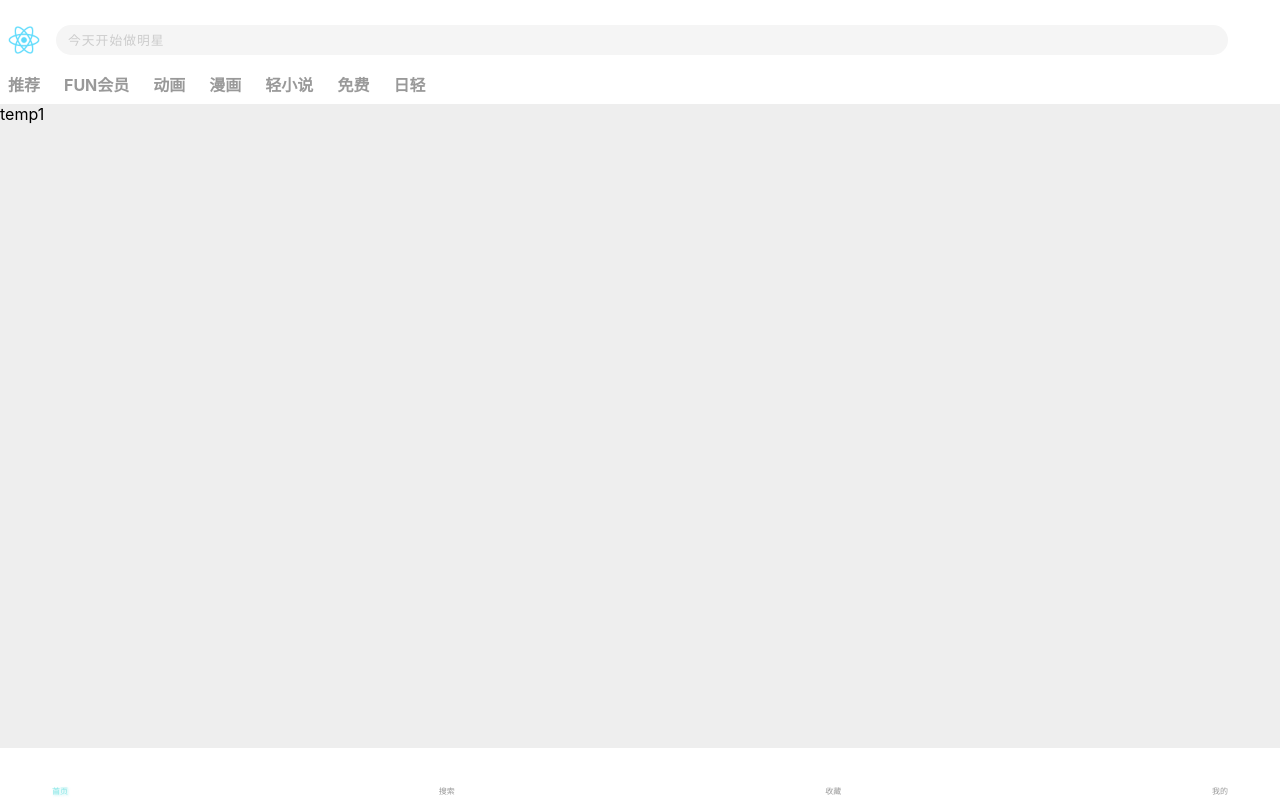
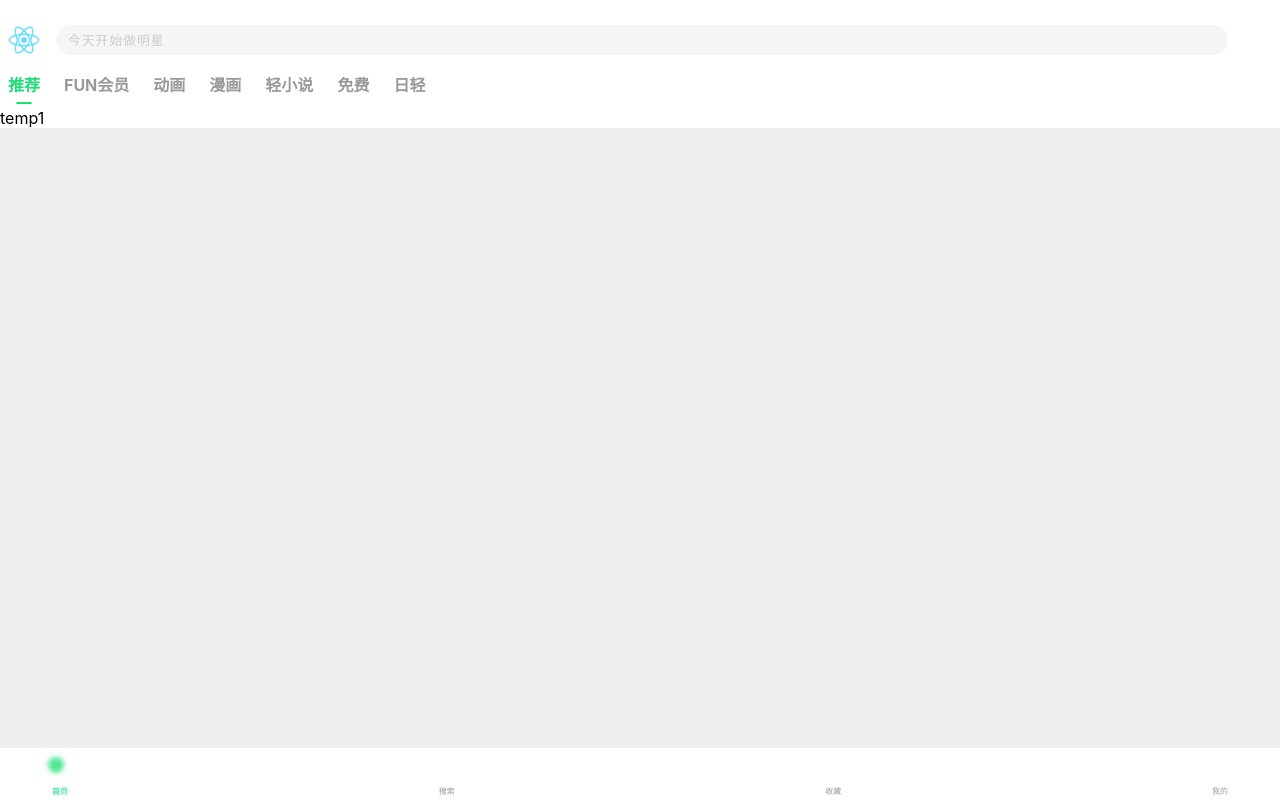
Before and after one commit to TurnerXi/learn, a React app in the folder react/cartoon/: page / in a window 1280 px wide. Built offline with nearby package versions, Linux system fonts and the light colour scheme; a web font is replaced by a local one.

Commit message:
[REFACT] refact navbar

```diff
--- a/react/cartoon/src/assets/components/scrollnav/index.css
+++ b/react/cartoon/src/assets/components/scrollnav/index.css
@@ -3,8 +3,28 @@
     white-space: nowrap;
 }
 
-.c-scrollnav-list li {
+.c-nav-item {
+    position: relative;
     display: inline-block;
     box-sizing: border-box;
-    margin: 0 .25rem;
+    margin: 0 .5rem;
+    padding: .25rem .25rem .5rem;
 }
+
+.c-nav-item:first-child {
+    margin-left: 0;
+}
+
+.c-nav-active {
+    color: #1CDD74;
+}
+
+.c-nav-active::after {
+    content: "";
+    position: absolute;
+    bottom: 0;
+    left: .75rem;
+    right: .75rem;
+    border: .1rem solid #1CDD74;
+    border-radius: 1rem;
+}
--- a/react/cartoon/src/assets/components/scrollnav/index.js
+++ b/react/cartoon/src/assets/components/scrollnav/index.js
@@ -1,21 +1,10 @@
 import React, { Component, createRef } from 'react';
-import NavLinkItem from '../../../pages/main/containers/NavLinkItem';
+import Nav from './nav';
 import './index.css';
 export default class ScrollNav extends Component {
   constructor(props) {
     super(props);
     this.myRef = createRef();
-    this.state = {
-      navs: [
-        { title: '推荐', page: '' },
-        { title: 'FUN会员', page: 'fun' },
-        { title: '动画', page: 'anim' },
-        { title: '漫画', page: 'cartoon' },
-        { title: '轻小说', page: 'novel' },
-        { title: '免费', page: 'free' },
-        { title: '日轻', page: 'light' }
-      ]
-    }
   }
 
   componentDidMount() {
@@ -46,7 +35,11 @@ export default class ScrollNav extends Component {
     this.isMoving = false;
   }
 
-  onActive(event) {
+  onClickEvent(pageName, event) {
+    let { dispatchPage } = this.props;
+    if (dispatchPage) {
+      dispatchPage(pageName);
+    }
     let rect = event.target.getClientRects()[0];
     let left = (rect.x + rect.width / 2 + this.left) - this.pWidth / 2;
     this.left = left < 0 ? 0 : (left > this.max ? this.max : left);
@@ -58,8 +51,7 @@ export default class ScrollNav extends Component {
   }
 
   render() {
-    let { className: classNameProp } = this.props;
-    let { navs } = this.state;
+    let { className: classNameProp, list, current } = this.props;
     let wrapperStyle = {
       overflow: 'hidden'
     }
@@ -72,16 +64,17 @@ export default class ScrollNav extends Component {
           onTouchEnd={this.onTouchEnd.bind(this)}
         >
           {
-          navs.map((item) => (
-            <NavLinkItem
+            list.map((item) => (
+              <Nav
+                current={current}
                 className="c-nav-item"
                 activeClassName="c-nav-active"
                 pageName={item.page}
                 key={item.page}
-              onActive={this.onActive.bind(this)}
+                onClick={this.onClickEvent.bind(this, item.page)}
               >
                 {item.title}
-            </NavLinkItem>
+              </Nav>
             ))
           }
         </ul>
--- /dev/null
+++ b/react/cartoon/src/assets/components/scrollnav/nav/index.js
@@ -0,0 +1,14 @@
+import React, { Component } from "react";
+import { joinClassName } from '../../../../utils/dom';
+export default class Nav extends Component {
+  render() {
+    let { pageName, current, activeClassName, children, className: classNameProp, onClick } = this.props;
+    let isActive = pageName === current;
+    let className = isActive ? joinClassName(classNameProp, activeClassName) : classNameProp;
+    return (
+      <li className={className} onClick={onClick}>
+        {children}
+      </li>
+    )
+  }
+}
--- a/react/cartoon/src/layout/index.css
+++ b/react/cartoon/src/layout/index.css
@@ -50,13 +50,31 @@
     text-align: center;
 }
 
-.c-navbar-list .active .c-navbar-icon,
+.c-navbar-list .active .c-navbar-icon {
+    color: #666;
+}
+
+.c-navbar-list .active .c-navbar-icon::after {
+    content: "";
+    position: absolute;
+    width: .5rem;
+    height: .5rem;
+    border-radius: 50%;
+    opacity: .75;
+    left: 32.5%;
+    top: 30%;
+    background-color: #1CDD74;
+    z-index: -1;
+    box-shadow: 0 0 5px .25rem #1CDD74;
+}
+
 .c-navbar-list .active .c-navbar-title {
-    color: #8be7e7;
+    color: #1CDD74;
     filter: drop-shadow(1px 1px 1px rgba(139, 231, 231, .8));
 }
 
 .c-navbar-icon {
+    position: relative;
     display: block;
     font-size: 1.5rem;
     line-height: 1.5rem;
--- a/react/cartoon/src/layout/index.js
+++ b/react/cartoon/src/layout/index.js
@@ -17,7 +17,7 @@ export default class Layout extends Component {
         </Switch>
         <div className="c-navbar">
           <ul className="c-navbar-list">
-            <li><NavLink className="c-navbar-link" activeClassName="active" to="/"><i className="iconfont c-navbar-icon">&#xe6d7;</i><span className="c-navbar-title">首页</span></NavLink></li>
+            <li><NavLink exact className="c-navbar-link" activeClassName="active" to="/"><i className="iconfont c-navbar-icon">&#xe6d7;</i><span className="c-navbar-title">首页</span></NavLink></li>
             <li><NavLink className="c-navbar-link" activeClassName="active" to="/search"><i className="iconfont c-navbar-icon">&#xe6ac;</i><span className="c-navbar-title">搜索</span></NavLink></li>
             <li><NavLink className="c-navbar-link" activeClassName="active" to="/fav"><i className="iconfont c-navbar-icon">&#xe6a0;</i><span className="c-navbar-title">收藏</span></NavLink></li>
             <li><NavLink className="c-navbar-link" activeClassName="active" to="/my"><i className="iconfont c-navbar-icon">&#xe6b8;</i><span className="c-navbar-title">我的</span></NavLink></li>
--- a/react/cartoon/src/pages/main/components/Nav.js
+++ /dev/null
@@ -1,19 +0,0 @@
-import React, { Component } from "react";
-import { joinClassName } from '../../../utils/dom';
-export default class Nav extends Component {
-  onClickEvent() {
-    let { onClickEvent, onActive } = this.props;
-    onClickEvent(...arguments);
-    onActive(...arguments);
-  }
-  render() {
-    let { pageName, current, activeClassName, children, className: classNameProp } = this.props;
-    let isActive = pageName === current;
-    let className = isActive ? joinClassName(classNameProp, activeClassName) : classNameProp;
-    return (
-      <li className={className} onClick={this.onClickEvent.bind(this)}>
-        {children}
-      </li>
-    )
-  }
-}
--- a/react/cartoon/src/pages/main/containers/NavLinkItem.js
+++ b/react/cartoon/src/pages/main/containers/ScrollNav.js
@@ -1,4 +1,4 @@
-import Nav from '../components/Nav';
+import ScrollNav from '../../../assets/components/scrollnav';
 import { connect } from 'react-redux';
 import { switchMainPage } from '../../../store/actions';
 const mapStateToProps = ({ mainPage }) => {
@@ -7,12 +7,12 @@ const mapStateToProps = ({ mainPage }) => {
 
 const mapDispatchToProps = (dispatch, ownProps) => {
   return {
-    onClickEvent: function () {
-      dispatch(switchMainPage(ownProps.pageName));
+    dispatchPage: function (pagename) {
+      dispatch(switchMainPage(pagename));
     }
   }
 }
 
-const NavLinkItem = connect(mapStateToProps, mapDispatchToProps)(Nav);
+const Scroller = connect(mapStateToProps, mapDispatchToProps)(ScrollNav);
 
-export default NavLinkItem;
+export default Scroller;
--- a/react/cartoon/src/pages/main/index.css
+++ b/react/cartoon/src/pages/main/index.css
@@ -1,9 +1,13 @@
+.o-page-main {
+    background: #fff;
+}
+
 .c-header {
     display: flex;
     flex-direction: row;
     align-items: center;
     padding: 1.5rem .5rem .5rem;
-    background-color: #fff;
+    background-color: transparent;
     height: 2rem;
 }
 
@@ -52,7 +56,7 @@ span[class*="c-tool-"] {
     top: 0;
     font-weight: bold;
     color: #999;
-    background-color: #fff;
+    background-color: transparent;
 }
 
 .c-nav-list {
@@ -61,12 +65,3 @@ span[class*="c-tool-"] {
     box-sizing: border-box;
     padding: .25rem 0 .25rem .25rem;
 }
-
-.c-nav-list li:first-child {
-    margin-left: 0;
-}
-
-.c-nav-list li {
-    margin: 0 .5rem;
-    padding: .25rem;
-}
--- a/react/cartoon/src/pages/main/index.js
+++ b/react/cartoon/src/pages/main/index.js
@@ -1,17 +1,20 @@
 import React, { Component } from 'react';
 import { Link } from 'react-router-dom';
 import Searchbar from '../../assets/components/searchbar';
-import ScrollNav from '../../assets/components/scrollnav';
+import ScrollNav from './containers/ScrollNav';
 import MainPage from './containers/MainPage';
 import './index.css';
 export default class Main extends Component {
-  constructor(props) {
-    super(props);
-  }
-
   render() {
-
-    // let { match } = this.props;
+    let data = [
+      { title: '推荐', page: '' },
+      { title: 'FUN会员', page: 'fun' },
+      { title: '动画', page: 'anim' },
+      { title: '漫画', page: 'cartoon' },
+      { title: '轻小说', page: 'novel' },
+      { title: '免费', page: 'free' },
+      { title: '日轻', page: 'light' }
+    ]
     return (
       <main className="o-page-main">
         <div className="c-header">
@@ -24,8 +27,7 @@ export default class Main extends Component {
           </div>
         </div>
         <div className="c-nav">
-          <ScrollNav className="c-nav-list">
-          </ScrollNav>
+          <ScrollNav className="c-nav-list" list={data}></ScrollNav>
         </div>
         <MainPage></MainPage>
       </main>
```
Lines whose indentation alone changed are shown as unchanged.
